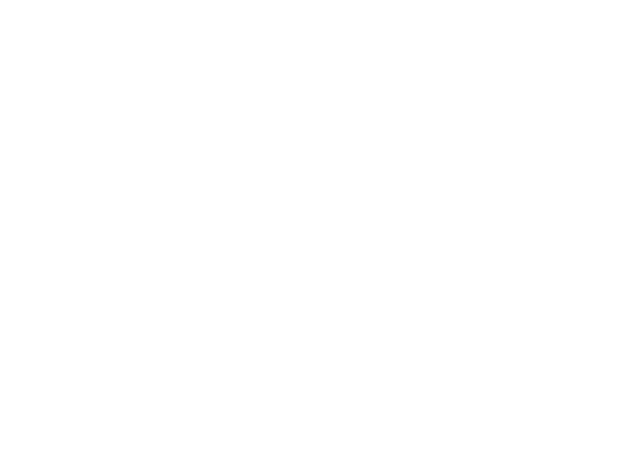
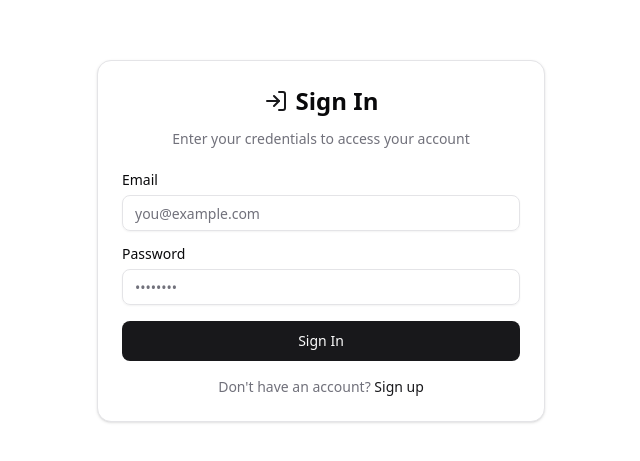
Before and after one commit to itamm15/Mathemathers, a React app in the folder frontend/: page /login in a window 1280 px wide. Before the commit this address had no page. Shown: the part 159-620 px from the top of the page, without its empty margins (319-959 px from the left). Built offline with nearby package versions, Linux system fonts and the light colour scheme; the HTML template or start-up script is replaced by a standard one.

Commit message:
chore: define login page

```diff
--- a/frontend/src/App.tsx
+++ b/frontend/src/App.tsx
@@ -1,6 +1,7 @@
 import { Routes, Route } from 'react-router-dom';
 import Layout from './components/layout/layout';
 import Home from './pages/Home';
+import Login from './pages/Login';
 import Register from './pages/Register';
 
 type Route = {
@@ -20,6 +21,7 @@ function App() {
           <Route key={index} path={route.path} element={route.element} />
         ))}
       </Route>
+      <Route path="/login" element={<Login />} />
       <Route path="/register" element={<Register />} />
     </Routes>
   );
--- /dev/null
+++ b/frontend/src/pages/Login.tsx
@@ -0,0 +1,100 @@
+import { useState } from 'react';
+import { Link } from 'react-router-dom';
+import { Button } from '@/components/ui/button';
+import {
+  Card,
+  CardContent,
+  CardDescription,
+  CardHeader,
+  CardTitle,
+} from '@/components/ui/card';
+import { Input } from '@/components/ui/input';
+import { Label } from '@/components/ui/label';
+import { LogIn } from 'lucide-react';
+
+function Login() {
+  const [formData, setFormData] = useState({
+    email: '',
+    password: '',
+  });
+
+  const handleSubmit = (e: React.FormEvent) => {
+    e.preventDefault();
+    // TODO: Implement login logic
+    console.log('Login:', formData);
+  };
+
+  const handleChange = (e: React.ChangeEvent<HTMLInputElement>) => {
+    setFormData((prev) => ({
+      ...prev,
+      [e.target.name]: e.target.value,
+    }));
+  };
+
+  return (
+    <div className="flex justify-center items-center min-h-screen">
+      <Card className="w-full max-w-md">
+        <CardHeader className="space-y-1 text-center">
+          <div className="flex items-center justify-center gap-2">
+            <LogIn className="size-6 text-primary" />
+            <CardTitle className="text-2xl font-bold">Sign In</CardTitle>
+          </div>
+          <CardDescription>
+            Enter your credentials to access your account
+          </CardDescription>
+        </CardHeader>
+        <CardContent>
+          <form onSubmit={handleSubmit} className="space-y-4">
+            {/* Email Field */}
+            <div className="space-y-2">
+              <Label htmlFor="email">Email</Label>
+              <Input
+                id="email"
+                name="email"
+                type="email"
+                placeholder="you@example.com"
+                value={formData.email}
+                onChange={handleChange}
+                required
+                autoComplete="email"
+              />
+            </div>
+
+            {/* Password Field */}
+            <div className="space-y-2">
+              <Label htmlFor="password">Password</Label>
+              <Input
+                id="password"
+                name="password"
+                type="password"
+                placeholder="••••••••"
+                value={formData.password}
+                onChange={handleChange}
+                required
+                autoComplete="current-password"
+              />
+            </div>
+
+            {/* Submit Button */}
+            <Button type="submit" className="w-full" size="lg">
+              Sign In
+            </Button>
+
+            {/* Register Link */}
+            <div className="text-center text-sm text-muted-foreground">
+              Don't have an account?{' '}
+              <Link
+                to="/register"
+                className="text-primary hover:underline font-medium"
+              >
+                Sign up
+              </Link>
+            </div>
+          </form>
+        </CardContent>
+      </Card>
+    </div>
+  );
+}
+
+export default Login;
```
